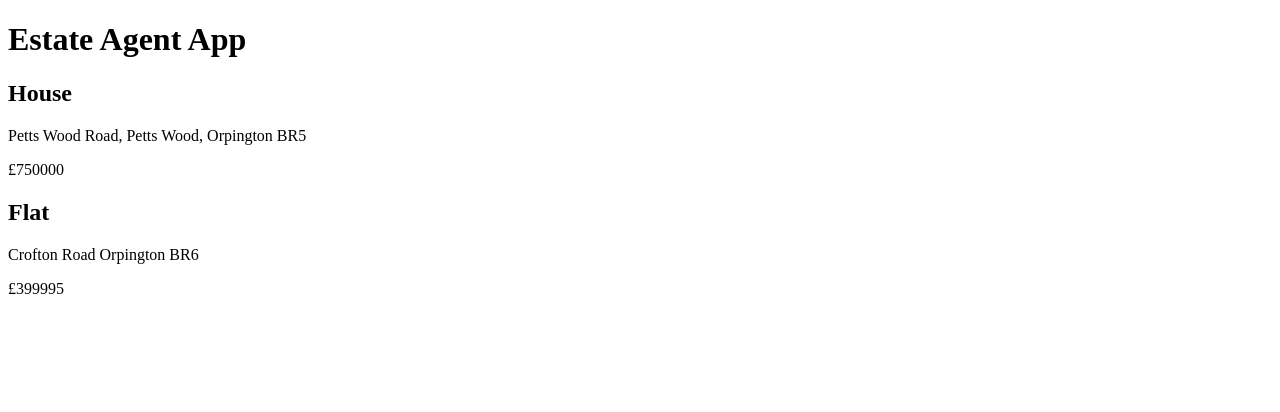
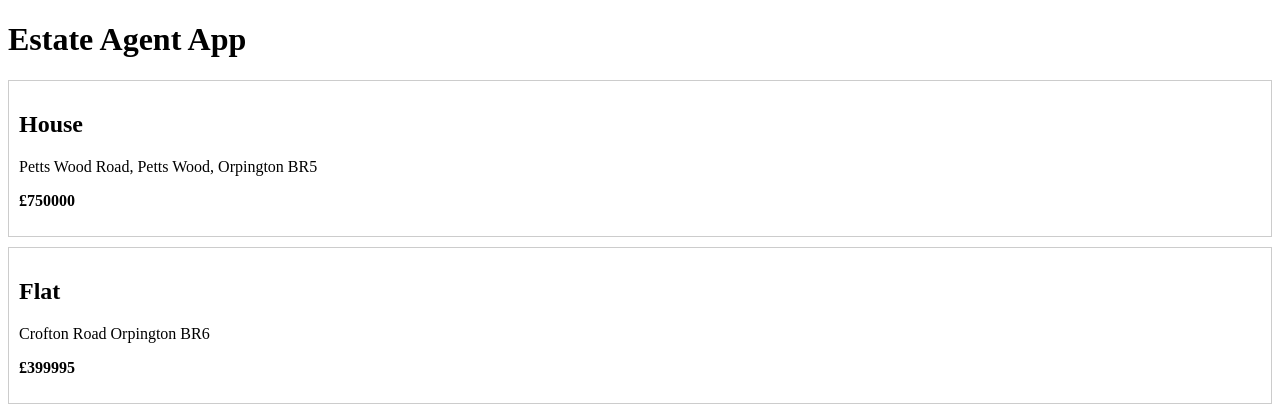
Before and after one commit to RavinduShenal/estate-agent-app, a React (Vite) app: page / in a window 1280 px wide. Shown: the top 412 px of the page. Built offline with nearby package versions, Linux system fonts and the light colour scheme.

Commit message:
Added a component

```diff
--- a/src/App.jsx
+++ b/src/App.jsx
@@ -1,4 +1,5 @@
 import propertiesData from './data/properties.json';
+import PropertyCard from './components/PropertyCard';
 
 function App() {
   const properties = propertiesData.properties;
@@ -8,11 +9,7 @@ function App() {
       <h1>Estate Agent App</h1>
 
       {properties.map(property => (
-        <div key={property.id}>
-          <h2>{property.type}</h2>
-          <p>{property.location}</p>
-          <p>£{property.price}</p>
-        </div>
+        <PropertyCard key={property.id} property={property} />
       ))}
     </div>
   );
--- /dev/null
+++ b/src/components/PropertyCard.jsx
@@ -0,0 +1,11 @@
+function PropertyCard({ property }) {
+  return (
+    <div style={{ border: "1px solid #ccc", padding: "10px", marginBottom: "10px" }}>
+      <h2>{property.type}</h2>
+      <p>{property.location}</p>
+      <p><strong>£{property.price}</strong></p>
+    </div>
+  );
+}
+
+export default PropertyCard;
```
